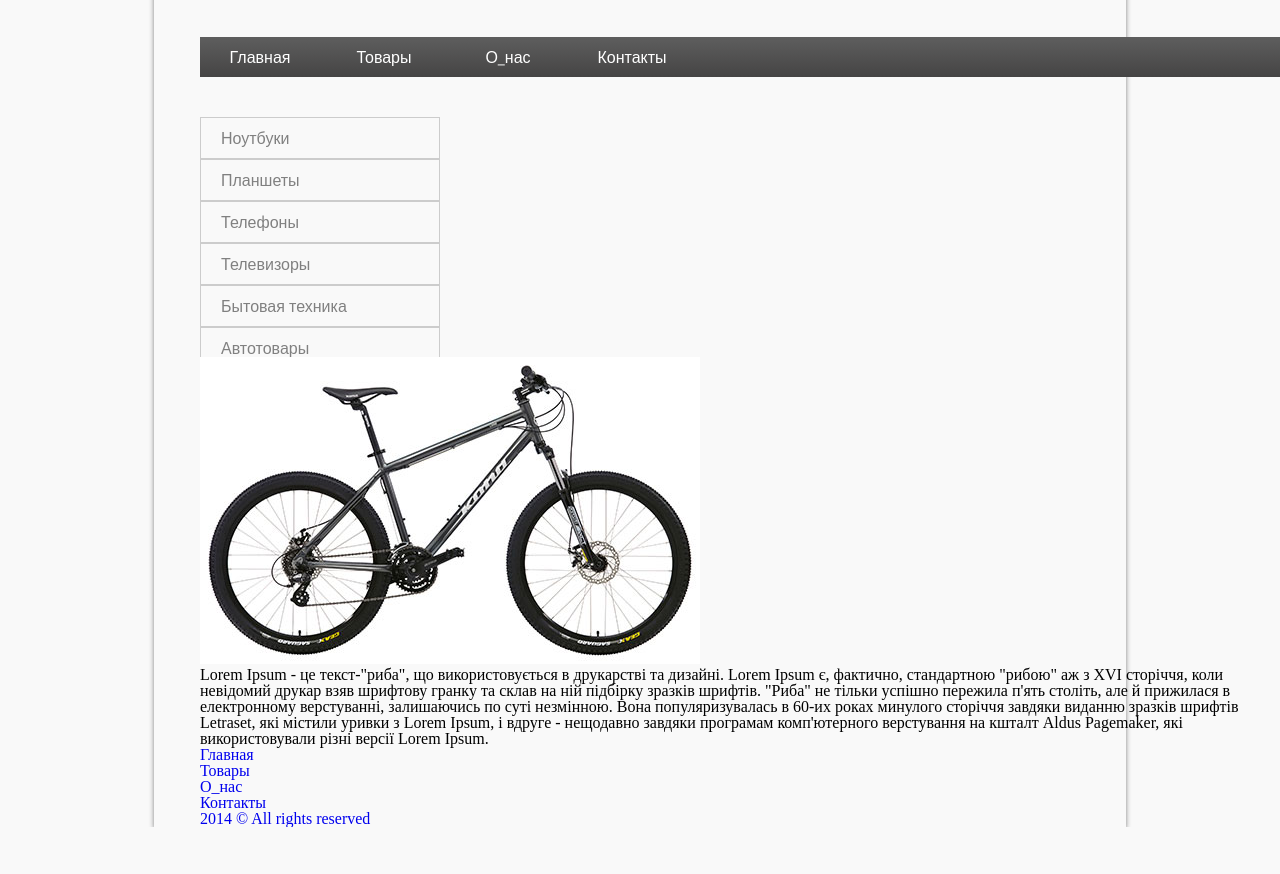
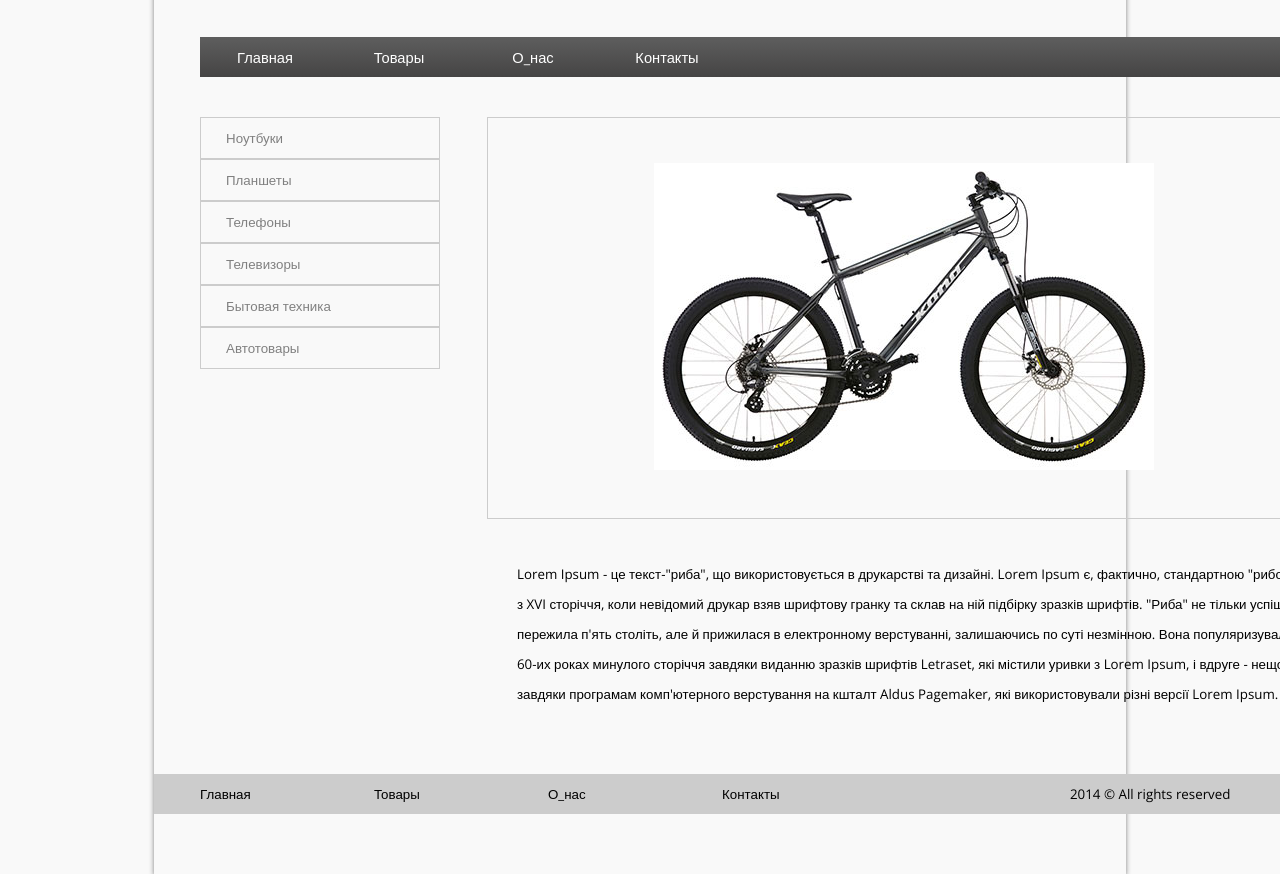
Before and after one commit to hotovshchikov/hotovshchikov.github.io, a plain HTML site: page hotovshchikov_html_3/index.html in a window 1280 px wide. Shown: the part 93-967 px from the top of the page. Before the commit the page ends 920 px from the top, so only its background shows below. Drawn offline with nearby package versions, Linux system fonts and the light colour scheme.

Commit message:
added footer

```diff
--- a/hotovshchikov_html_3/css/style.css
+++ b/hotovshchikov_html_3/css/style.css
@@ -10,7 +10,6 @@ a {
 
 .header,
 .sidebar,
-.main,
 .footer {
 	margin: 0px;
 	width: 1060px;
@@ -52,14 +51,14 @@ a {
 }
 
 .menu li {
-	width: 120px;
+	width: 130px;
 	line-height: 40px;
 	display: inline-block;
 	text-align: center;
 }
 
 .menu li:hover {
-	width: 120px;
+	width: 130px;
 	line-height: 40px;
 	display: inline-block;
 	text-align: center;
@@ -68,25 +67,23 @@ a {
 
 .menu a {
 	color: white;
+	font-size: 14.67px;
 	font-family: 'Open Sans', sans-serif;
 }
 
 /*  SIDEBAR  */
 
 .sidebar {
+	position: absolute;
 	width: 240px;
 	height: 240px;
 	display: block;
 }
 
-.sidebar ul {
-
-}
-
 .sidebar li {
 	height: 40px;
 	line-height: 40px;
-	padding-left: 20px;
+	padding-left: 25px;
 	text-align: left;
 	border: 1px solid #cccccc;
 }
@@ -94,13 +91,14 @@ a {
 .sidebar li:hover {
 	height: 40px;
 	line-height: 40px;
-	padding-left: 32px;
+	padding-left: 37px;
 	text-align: left;
 	border: 1px solid #cccccc;
 }
 
 .sidebar a {
 	color: gray;
+	font-size: 13.33px;
 	font-family: 'Open Sans', sans-serif;
 }
 
@@ -109,8 +107,65 @@ a {
 	font-family: 'Open Sans', sans-serif;
 }
 
+/*  MAIN  */
 
+.main {
+	position: relative;
+	padding-left: 333px;
+	padding-right: 46px;
+	width: 726px;
+}
+article {
+	width: 834px;
+}
 
+.img_bicycle {
+	margin-bottom: 40px;
+	border: 1px solid #cccccc;
+	height: 400px;
+}
 
-/*  MAIN  */
+.imgCenter {
+	margin: 45px auto;
+	display: block;
+}
+
+.content {
+	margin-bottom: 65px;
+	padding-left: 30px;
+	line-height: 30px;
+	font-size: 13.33px;
+	font-family: 'Open Sans', sans-serif;
+}
+
 /*  FOOTER  */
+
+.footer {
+	margin-bottom: 60px;
+	height: 40px;
+	display: inline-block;
+	background: #cccccc;
+}
+
+/*.footer ul {
+	width: 1120px;
+  	list-style: none;
+  	overflow: hidden;
+}
+*/
+.footer li {
+	width: 170px;
+	line-height: 40px;
+	display: inline-block;
+	text-align: left;
+}
+
+.footer a {
+	color:black;
+	font-size: 13.33px;
+	font-family: 'Open Sans', sans-serif;
+}
+
+.footer a:hover {
+	text-decoration: underline;
+}
--- a/hotovshchikov_html_3/index.html
+++ b/hotovshchikov_html_3/index.html
@@ -33,9 +33,11 @@
 	</aside>
 	<main class="main">
 		<article>
-			<img src="img/bicycle.jpg" alt="a bicycle">
+			<section class="img_bicycle">
+			<img class="imgCenter" src="img/bicycle.jpg" alt="a bicycle">
+			</section>
 			<section>
-				<p>
+				<p class="content">
 					Lorem Ipsum - це текст-"риба", що використовується в друкарстві та дизайні. Lorem Ipsum є, фактично, стандартною "рибою" аж з XVI сторіччя, коли невідомий друкар взяв шрифтову гранку та склав на ній підбірку зразків шрифтів. "Риба" не тільки успішно пережила п'ять століть, але й прижилася в електронному верстуванні, залишаючись по суті незмінною. Вона популяризувалась в 60-их роках минулого сторіччя завдяки виданню зразків шрифтів Letraset, які містили уривки з Lorem Ipsum, і вдруге - нещодавно завдяки програмам комп'ютерного верстування на кшталт Aldus Pagemaker, які використовували різні версії Lorem Ipsum.
 				</p>
 			</section>
@@ -47,6 +49,7 @@
 		<li><a href="#">Товары</a></li>
 		<li><a href="#">О_нас</a></li>
 		<li><a href="#">Контакты</a></li>
+		<li></li>
 		<li><a href="#">2014 &copy All rights reserved</a></li>
 	</ul>
 	</footer>
```
